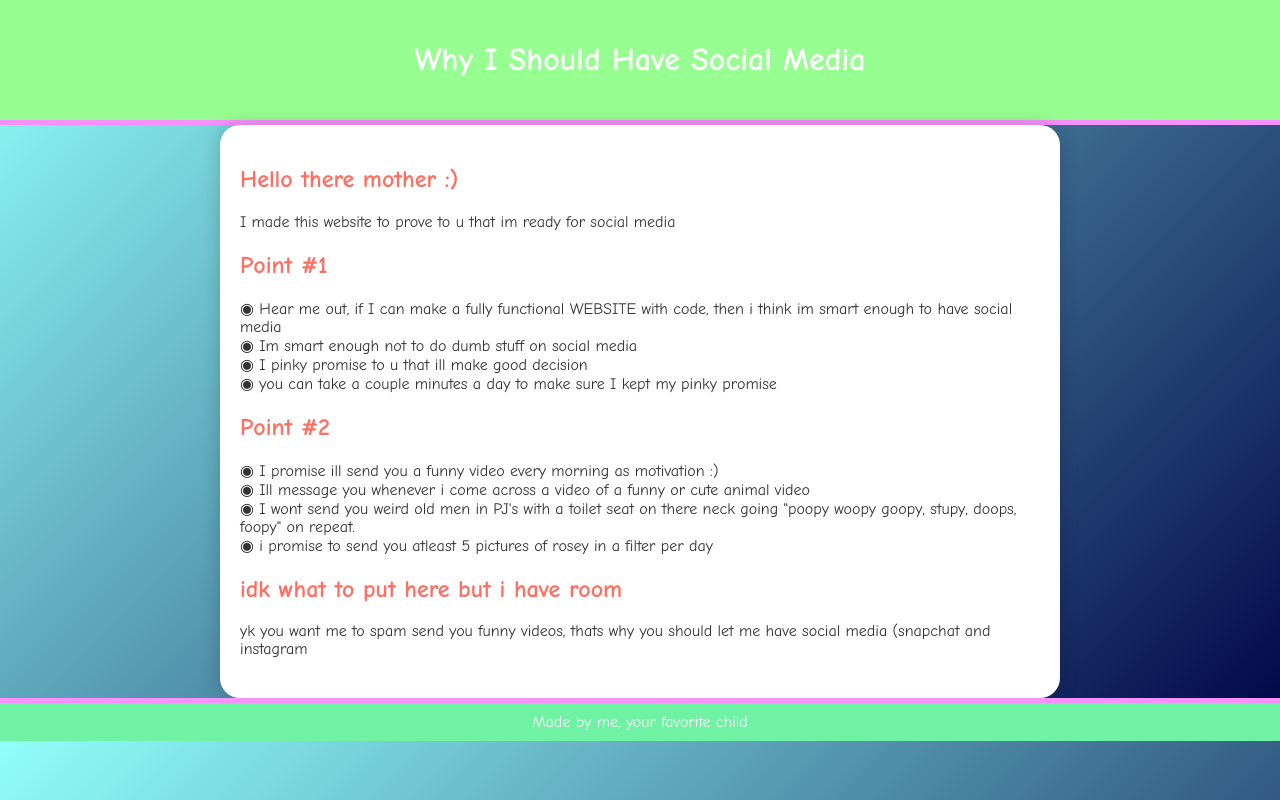
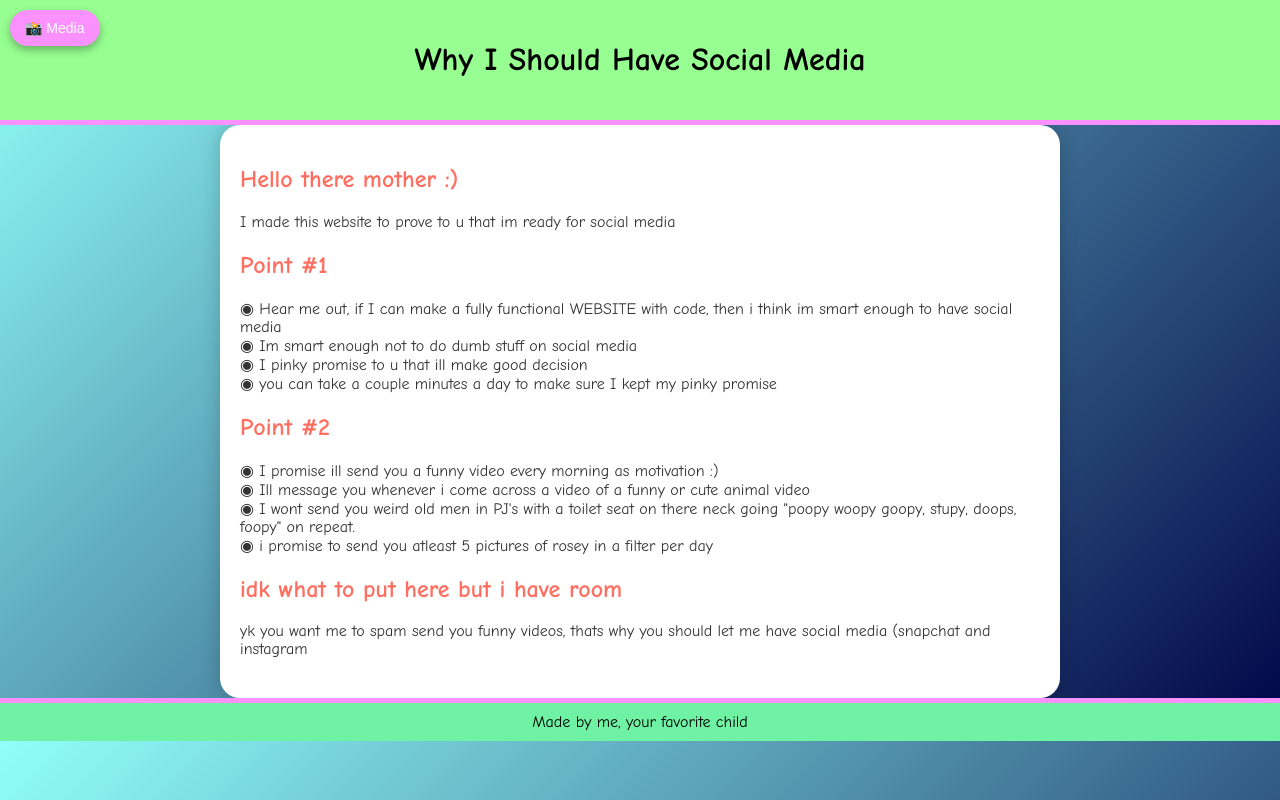
Before and after one commit to CJDavis30/social_media, a plain HTML site: page index.html in a window 1280 px wide. Drawn offline with Linux system fonts and the light colour scheme.

Commit message:
Update index.html

```diff
--- a/index.html
+++ b/index.html
@@ -13,11 +13,30 @@
             padding: 0;
         }
         header {
+            position: relative;
             background-color: #97ff91;
-            color: white;
+            color: black; /* changed from white to black */
             padding: 20px;
             text-align: center;
             border-bottom: 5px solid #fa91ff;
+        }
+        .media-button {
+            position: absolute;
+            top: 10px;
+            left: 10px;
+            background: #fa91ff;
+            color: white;
+            border: none;
+            padding: 10px 15px;
+            border-radius: 30px;
+            font-size: 14px;
+            cursor: pointer;
+            box-shadow: 0 4px 8px rgba(0,0,0,0.3);
+            transition: transform 0.2s, background 0.3s;
+        }
+        .media-button:hover {
+            background: #ff6f61;
+            transform: scale(1.1) rotate(-5deg);
         }
         main {
             padding: 20px;
@@ -43,7 +62,7 @@
         footer {
             text-align: center;
             padding: 10px;
-            color: white;
+            color: black; /* changed from white to black */
             background-color: #6ff2a4;
             border-top: 5px solid #fa91ff;
         }
@@ -51,6 +70,9 @@
 </head>
 <body>
     <header>
+        <a href="media.html">
+            <button class="media-button">📸 Media</button>
+        </a>
         <h1>Why I Should Have Social Media</h1>
     </header>
 
```
